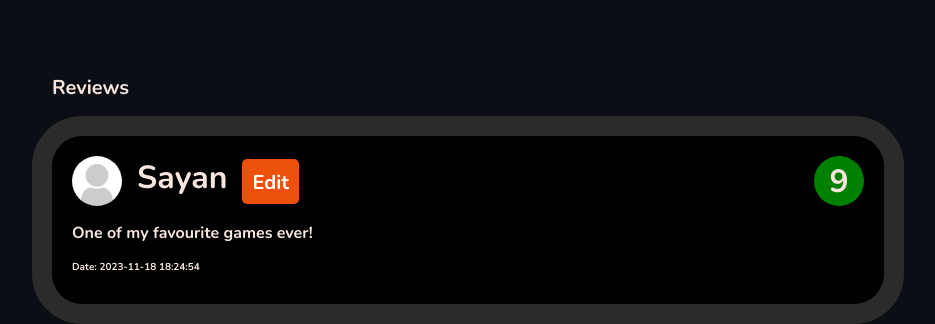
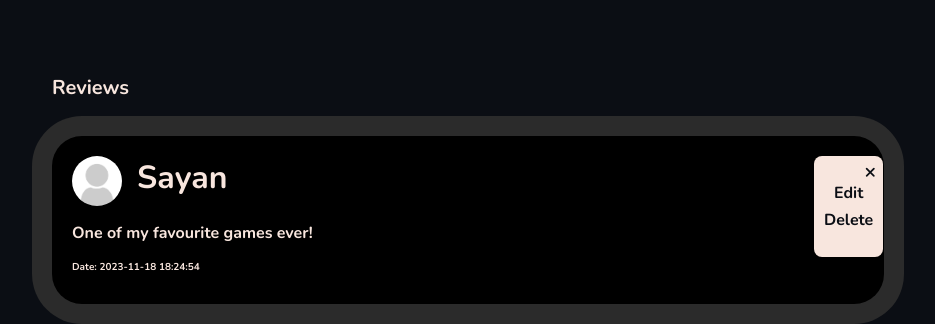
Before and after one commit to Sayan80bayev/Project_two, a PHP site: page /project_two/fullGame.php?id=12 in a window 1280 px wide. Shown: the part 985-1309 px from the top of the page, without its empty margins (172-1107 px from the left). Run offline with PHP 8.4, Linux system fonts and the light colour scheme; the visitor is signed in with stand-in values (Sample User, id 1); data comes from the database, SQL or seed files in the repository.

Commit message:
More structured code

```diff
--- a/css/fullPage.css
+++ b/css/fullPage.css
@@ -4,7 +4,7 @@ main {
   margin: 0;
 }
 
-button {
+.btn-container button {
   transition: 0.5s;
   font-weight: bold;
   font-size: 30px;
@@ -17,7 +17,7 @@ button {
   padding: 0;
 }
 
-button:hover {
+.btn-container button:hover {
   transition: 0.5s;
   background-color: #ED500A;
 }
@@ -164,3 +164,61 @@ button:hover {
   transition: 0.3s;
   background-color: rgb(145, 94, 0);
 }
+.three-dots-button {
+  position: absolute;
+  transform: translate(50px, 15px);
+  display: flex;
+  flex-direction: column;
+  align-items: center;
+  cursor: pointer;
+}
+
+.dot {
+  width: 4px;
+  height: 4px;
+  background-color: #f8e6de; /* Adjust the color as needed */
+  border-radius: 50%;
+  margin: 1px 0;
+}
+.modal {
+  position: fixed;
+  background-color: #f8e6de;
+  border-radius: 8px;
+  text-align: center;
+  z-index: 1;
+}
+
+.modal-content {
+  display: flex;
+  flex-direction: column;
+  padding: 10px;
+  border-radius: 8px;
+}
+
+.close {
+  position: absolute;
+  color: #0b0e14;
+  top: 2px;
+  right: 7px;
+  font-size: 20px;
+  cursor: pointer;
+}
+
+.modal ul {
+  display: flex;
+  flex-direction: column;
+  list-style-type: none;
+  padding: 0;
+  gap: 5px;
+}
+ul li a {
+  text-decoration: none;
+  color: #0b0e14;
+}
+.three-dots-button{
+  background-color: transparent;
+  border: none;
+}
+#deleteConfirmationModal {
+  display: none;
+}
--- a/css/style.css
+++ b/css/style.css
@@ -32,14 +32,14 @@ ul,
     display: flex;
 }
 
-span {
+.header span {
     background-color: #f8e6de;
     height: 2px;
     width: 100%;
     margin: 10px 0 10px;
 }
 
-ul {
+.header ul {
     width: 30%;
     list-style: none;
     align-items: center;
--- a/fullGame.php
+++ b/fullGame.php
@@ -103,34 +103,58 @@
                 if (count($reviews) == 0){
                     echo '<h1 style="margin-left:20px">There is no review yet</h1>';
                 } else {
-                    for ($i = count($reviews)-1; $i >= 0; $i--) {
-                        echo '<div class="review">';
-                        echo '<div class="review-title">';
-                        echo '<div class="review-prof">';
-                        echo '<img class="avatar" src="http://localhost/project_two/images/user/'.$reviews[$i]['avatar_url'].'">';
-                        echo'<h1>'. $reviews[$i]['user_name'] .'</h1>';
-                        if ($reviews[$i]['user_id'] == $user_id){
-                            echo '<a href="http://localhost/project_two/review/EditReviewFrom.php?review_id='.$reviews[$i]['review_id'].'& game_id='.$_GET['id'].'" class="button" style="height:25px; font-size:20px; margin:auto 15px">Edit</a>';
-                            $reviews[$i]['status'] = 'review has';
-                            $index = $i;
-                        }
-                        echo '</div>';
-                        if ($reviews[$i]['rating'] <= 10 && $reviews[$i]['rating'] > 6){
+                    for ($i = count($reviews) - 1; $i >= 0; $i--) :
+                    ?>
+                    <div class="review">
+                        <div class="review-title">
+                            <div class="review-prof">
+                                <img class="avatar" src="http://localhost/project_two/images/user/<?= $reviews[$i]['avatar_url'] ?>">
+                                <h1><?= $reviews[$i]['user_name'] ?></h1>
+
+
+                            </div>
+                            <!-- Coloring the rate -->
+                            <?php
+                            if ($reviews[$i]['rating'] <= 10 && $reviews[$i]['rating'] > 6) {
                                 $rating_color = 'green';
-                        } elseif ($reviews[$i]['rating'] <= 6 && $reviews[$i]['rating'] > 4){
+                            } elseif ($reviews[$i]['rating'] <= 6 && $reviews[$i]['rating'] > 4) {
                                 $rating_color = 'yellow';
                             } else {
                                 $rating_color = 'red';
                             }
-                        echo '<div class = "rating '.$rating_color.'"><h1>'. $reviews[$i]['rating'] .'</h1></div>';
-                        echo '</div>';
-                        echo '<p>'. $reviews[$i]['comment'] .'</p>';
-                        echo '<p class="date">Date: '. $reviews[$i]['review_date'] .'</p>';
-                        echo '</div>';
-                    }
+                            ?>
+                            <div>
+                                <div class="rating <?= $rating_color ?>"><h1><?= $reviews[$i]['rating'] ?></h1></div>
+                                <?php if ($reviews[$i]['user_id'] == $user_id): ?>
+                                    <!-- modal of edit and delete -->
+                                    <button class='three-dots-button' id="openModalBtn">
+                                            <div class="dot"></div>
+                                            <div class="dot"></div>
+                                            <div class="dot"></div>
+                                    </button>
+                                    <div id="modal" class="modal">
+                                        <div class="modal-content">
+                                            <span class="close" onclick="closeModal()">&times;</span>
+                                            <ul>
+                                                <li><a href="http://localhost/project_two/review/EditReviewFrom.php?review_id=<?= $reviews[$i]['review_id'] ?>& game_id=<?= $_GET['id'] ?>">Edit</a></li>
+                                                <li><a href="#" onclick="confirmDelete(<?= $reviews[$i]['review_id'] ?>)">Delete</a></li>
+                                            </ul>
+                                        </div>
+                                    </div>
+                                    <?php $reviews[$i]['status'] = 'review has'; $index = $i; ?>
+                                <?php endif; ?>
+                            </div>
+                        </div>
+                        <p><?= $reviews[$i]['comment'] ?></p>
+                        <p class="date">Date: <?= $reviews[$i]['review_date'] ?></p>
+                    </div>
+                    <?php
+                endfor;
             }
                 ?>
             </div>
+
+            <!-- Review writing-->
             <?php
             if (isset($_SESSION['message'])){
                 echo '<h1 style="margin:auto 20px; color:red;">'. $_SESSION['message'] .'</h1>';
@@ -184,7 +208,34 @@
             }
             sliderLine.style.left = -offset + 'px';
         });
+        document.getElementById('openModalBtn').addEventListener('click', openModal);
+        function openModal() {
+            const modal = document.getElementById('modal');
+            const button = document.getElementById('openModalBtn');
+            modal.style.display = 'flex';
+
+            // Get the position of the button
+            const buttonRect = button.getBoundingClientRect();
+
+            // Set the position of the modal based on the button's position
+            const modalHeight = modal.offsetHeight; // Get the height of the modal
+            modal.style.top = buttonRect.top - modalHeight + 'px';
+            modal.style.left = buttonRect.left + 'px';
+
+        }
+        function closeModal() {
+            document.getElementById('modal').style.display = 'none';
+        }
+        function confirmDelete(reviewId) {
+        // Use the window.confirm() method to show a confirmation dialog
+        const isConfirmed = window.confirm("Are you sure you want to delete this review?");
+
+        // If the user clicks "OK" in the confirmation dialog, proceed with the delete action
+        if (isConfirmed) {
+            // Redirect to the delete action, passing the review_id and game_id
+            window.location.href = `http://localhost/project_two/review/DeleteReview.php?review_id=${reviewId}&game_id=<?= $_GET['id'] ?>`;
+        }
+    }
     </script>
 </body>
-
 </html>
```
Lines whose indentation alone changed are shown as unchanged.
